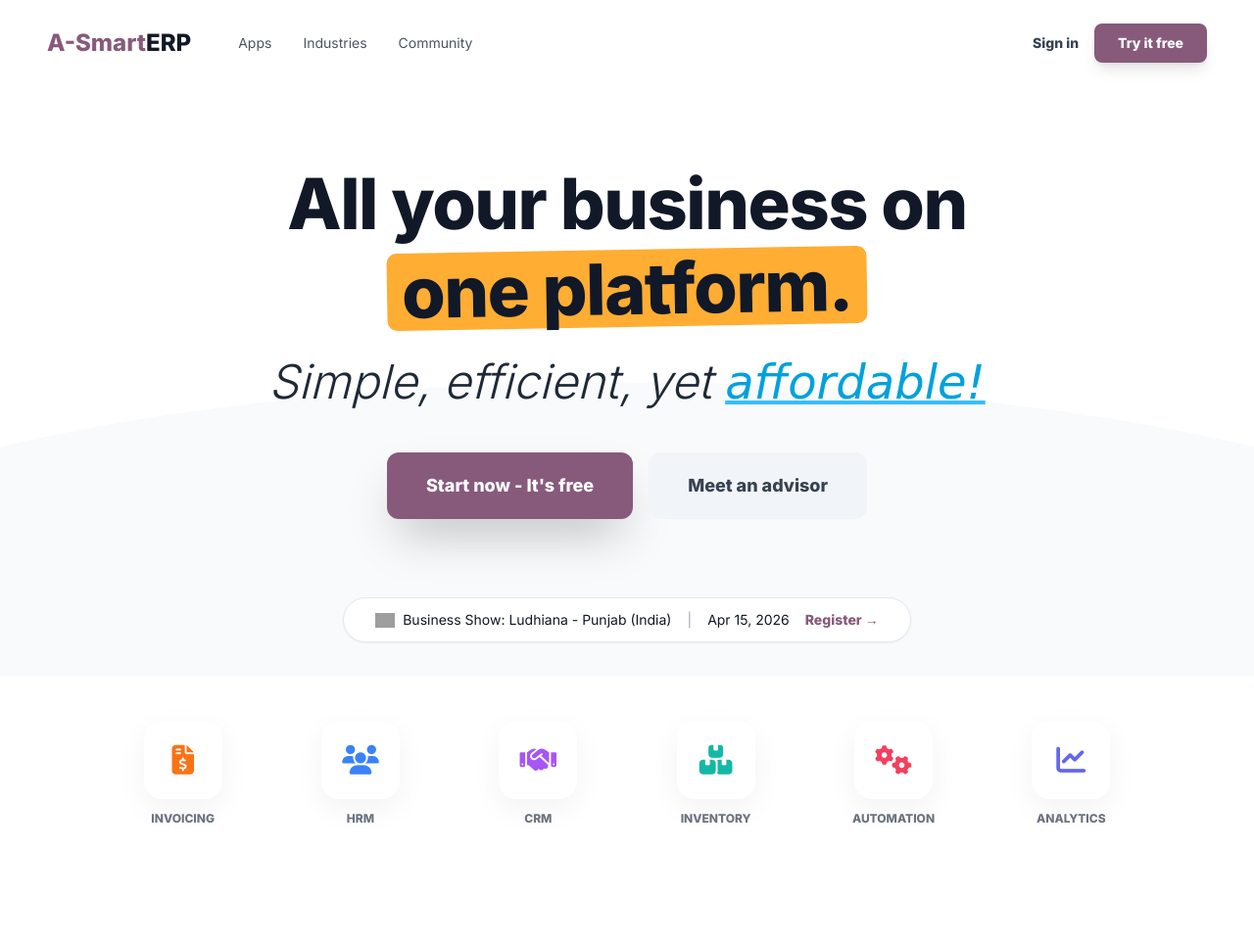
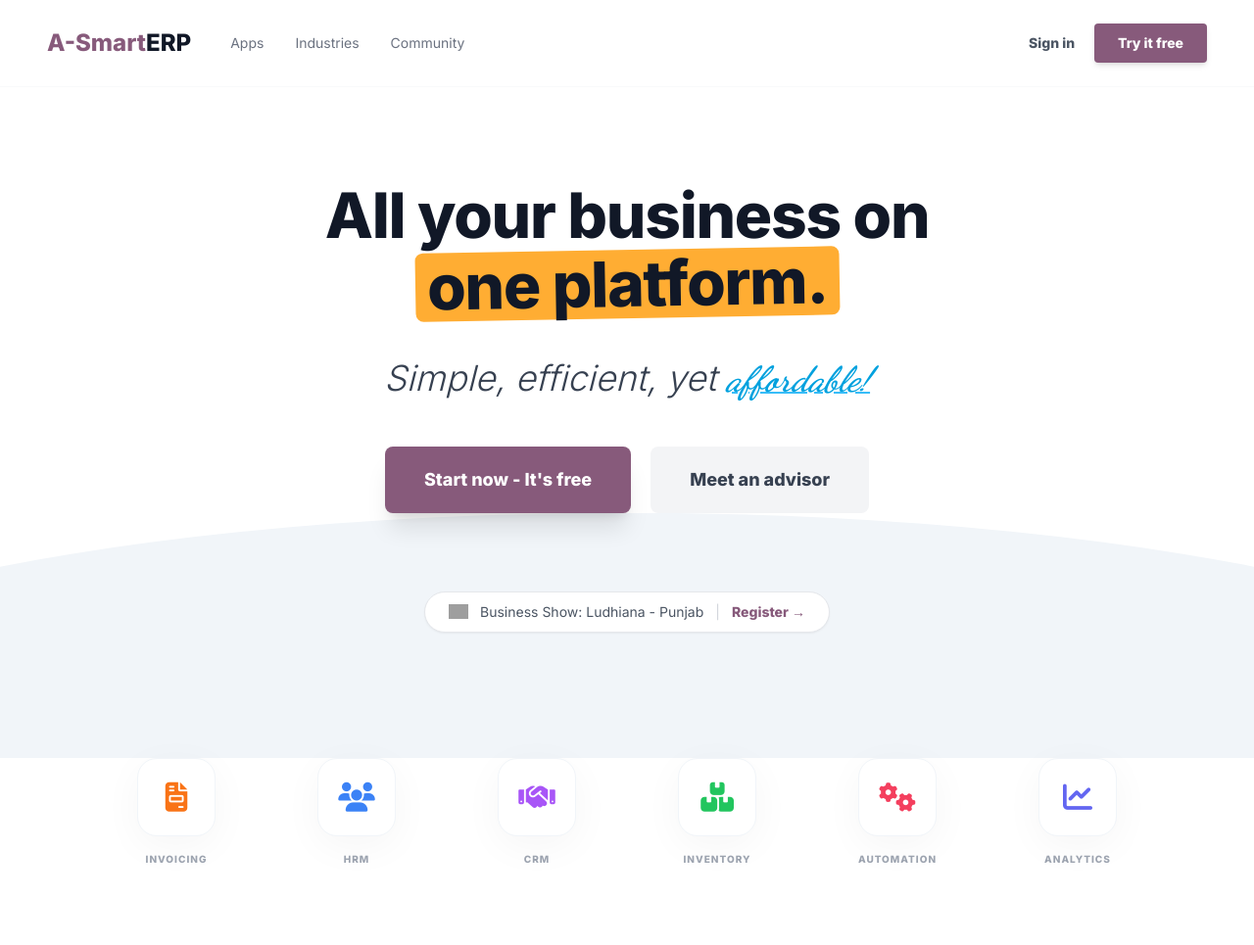
Before and after one commit to careatc1-pixel/A-SmartERP, a Python web app: template templates/login.html in a window 1280 px wide. Shown: the whole page at 98% size. Before the commit the page ends 841 px from the top, so only its background shows below. Run offline with Jinja, Linux system fonts and the light colour scheme; the template is opened without the code that fills it, so the values that code supplies are empty; some libraries are stand-ins or nearby versions; grey boxes are pictures that could not be loaded.

Commit message:
Invoicing-ERP-Reset-Wed 04/15/2026-11:58:59.77

```diff
--- a/templates/login.html
+++ b/templates/login.html
@@ -3,147 +3,115 @@
 <head>
     <meta charset="UTF-8">
     <meta name="viewport" content="width=device-width, initial-scale=1.0">
-    <title>A-SmartERP | All-in-One Business Platform</title>
+    <title>A-SmartERP | Business Platform</title>
     <script src="https://cdn.tailwindcss.com"></script>
     <script defer src="https://unpkg.com/alpinejs@3.x.x/dist/cdn.min.js"></script>
     <link rel="stylesheet" href="https://cdnjs.cloudflare.com/ajax/libs/animate.css/4.1.1/animate.min.css"/>
     <link rel="stylesheet" href="https://cdnjs.cloudflare.com/ajax/libs/font-awesome/6.5.0/css/all.min.css">
     <style>
         @import url('https://fonts.googleapis.com/css2?family=Inter:wght@300;400;600;800&family=Dancing+Script:wght@700&display=swap');
-
-        body { font-family: 'Inter', sans-serif; background-color: #fff; color: #111827; overflow-x: hidden; }
-
-        .hero-title { font-size: 4.5rem; line-height: 1.1; font-weight: 800; letter-spacing: -0.02em; }
-        .handwritten { font-family: 'Dancing+Script', cursive; color: #00A1DE; position: relative; }
-
-        .highlight-box {
-            background: #FFAD33;
-            padding: 0 15px;
-            border-radius: 10px;
-            display: inline-block;
-            transform: rotate(-1deg);
-        }
-
-        .wave-bg {
-            position: absolute;
-            bottom: 0;
-            left: 0;
-            width: 100%;
-            height: 300px;
-            background: #f8fafc;
-            clip-path: ellipse(80% 100% at 50% 100%);
-            z-index: -1;
-        }
-
-        .app-icon {
-            width: 80px;
-            height: 80px;
-            background: white;
-            border-radius: 18px;
-            box-shadow: 0 10px 30px rgba(0,0,0,0.05);
-            display: flex;
-            align-items: center;
-            justify-content: center;
-            transition: transform 0.3s ease;
-        }
-        .app-icon:hover { transform: translateY(-10px); }
+        body { font-family: 'Inter', sans-serif; background-color: #ffffff; color: #111827; }
+        .hero-title { font-size: 4rem; line-height: 1.1; font-weight: 800; letter-spacing: -0.02em; color: #111827; }
+        .handwritten { font-family: 'Dancing Script', cursive; color: #00A1DE; }
+        .highlight-orange { background: #FFAD33; padding: 0 12px; border-radius: 8px; display: inline-block; transform: rotate(-1deg); color: #111827; }
+        .wave-bottom { position: absolute; bottom: 0; left: 0; width: 100%; height: 250px; background: #f1f5f9; clip-path: ellipse(80% 100% at 50% 100%); z-index: -1; }
+        .app-card { background: white; border-radius: 20px; box-shadow: 0 10px 40px rgba(0,0,0,0.04); transition: all 0.3s ease; border: 1px solid #f1f5f9; }
+        .app-card:hover { transform: translateY(-10px); box-shadow: 0 20px 50px rgba(0,0,0,0.08); }
+        [x-cloak] { display: none !important; }
     </style>
 </head>
-<body x-data="{ loginModal: false }">
+<body x-data="{ openLogin: false }">
 
-    <nav class="flex justify-between items-center px-12 py-6">
-        <div class="flex items-center gap-12">
+    <nav class="flex justify-between items-center px-12 py-6 border-b border-gray-50 bg-white sticky top-0 z-50">
+        <div class="flex items-center gap-10">
             <h1 class="text-2xl font-bold text-[#875A7B]">A-Smart<span class="text-gray-900">ERP</span></h1>
-            <div class="hidden lg:flex gap-8 text-sm font-medium text-gray-600">
+            <div class="hidden lg:flex gap-8 text-sm font-medium text-gray-500">
                 <a href="#" class="hover:text-[#875A7B]">Apps</a>
                 <a href="#" class="hover:text-[#875A7B]">Industries</a>
                 <a href="#" class="hover:text-[#875A7B]">Community</a>
             </div>
         </div>
-        <div class="flex items-center gap-4">
-            <button @click="loginModal = true" class="text-sm font-bold text-gray-700 hover:text-[#875A7B]">Sign in</button>
-            <button @click="loginModal = true" class="bg-[#875A7B] text-white px-6 py-2.5 rounded-lg text-sm font-bold shadow-lg hover:bg-[#6b4762] transition-all">Try it free</button>
+        <div class="flex items-center gap-5">
+            <button @click="openLogin = true" class="text-sm font-bold text-gray-600 hover:text-[#875A7B]">Sign in</button>
+            <button @click="openLogin = true" class="bg-[#875A7B] text-white px-6 py-2.5 rounded text-sm font-bold shadow-md hover:bg-[#6b4762]">Try it free</button>
         </div>
     </nav>
 
-    <section class="relative pt-20 pb-40 text-center px-4">
-        <div class="max-w-5xl mx-auto">
+    <section class="relative pt-24 pb-32 text-center px-6 min-h-[80vh]">
+        <div class="max-w-4xl mx-auto">
             <h2 class="hero-title animate__animated animate__fadeInDown">
                 All your business on <br>
-                <span class="highlight-box mt-2">one platform.</span>
+                <span class="highlight-orange">one platform.</span>
             </h2>
-            <p class="text-5xl font-light mt-8 italic text-gray-800 animate__animated animate__fadeInUp">
-                Simple, efficient, yet <span class="handwritten underline decoration-sky-400 decoration-4">affordable!</span>
+            <p class="text-4xl font-light mt-10 italic text-gray-700">
+                Simple, efficient, yet <span class="handwritten underline decoration-sky-400 decoration-2">affordable!</span>
             </p>
 
-            <div class="mt-12 flex justify-center gap-4 animate__animated animate__fadeIn">
-                <button @click="loginModal = true" class="bg-[#875A7B] text-white px-10 py-5 rounded-xl text-lg font-bold shadow-2xl hover:scale-105 transition-all">Start now - It's free</button>
-                <button class="bg-[#f1f5f9] text-gray-700 px-10 py-5 rounded-xl text-lg font-bold hover:bg-gray-200 transition-all">Meet an advisor</button>
+            <div class="mt-12 flex justify-center gap-5">
+                <button @click="openLogin = true" class="bg-[#875A7B] text-white px-10 py-5 rounded-lg text-lg font-bold shadow-xl hover:scale-105 transition-all">Start now - It's free</button>
+                <button class="bg-gray-100 text-gray-700 px-10 py-5 rounded-lg text-lg font-bold hover:bg-gray-200 transition-all">Meet an advisor</button>
+            </div>
+
+            <div class="mt-20 inline-flex items-center gap-3 bg-white border rounded-full px-6 py-2.5 shadow-sm text-sm">
+                <img src="https://flagcdn.com/in.svg" class="w-5">
+                <span class="font-medium text-gray-600">Business Show: Ludhiana - Punjab</span>
+                <span class="text-gray-300">|</span>
+                <span class="font-bold text-[#875A7B]">Register →</span>
             </div>
         </div>
-
-        <div class="wave-bg"></div>
+        <div class="wave-bottom"></div>
     </section>
 
-    <div class="flex justify-center -mt-20 mb-20">
-        <div class="bg-white border rounded-full px-8 py-3 flex items-center gap-4 shadow-sm text-sm font-medium">
-            <span class="flex items-center gap-2"><img src="https://flagcdn.com/in.svg" class="w-5"> Business Show: Ludhiana - Punjab (India)</span>
-            <span class="text-gray-400">|</span>
-            <span>Apr 15, 2026</span>
-            <a href="#" class="text-[#875A7B] font-bold">Register →</a>
+    <section class="max-w-6xl mx-auto grid grid-cols-2 md:grid-cols-6 gap-8 px-10 mb-20">
+        <div class="flex flex-col items-center gap-4">
+            <div class="app-card w-20 h-20 flex items-center justify-center text-orange-500"><i class="fa-solid fa-file-invoice text-3xl"></i></div>
+            <span class="text-[10px] font-bold text-gray-400 uppercase tracking-widest">Invoicing</span>
         </div>
-    </div>
-
-    <section class="max-w-6xl mx-auto grid grid-cols-3 md:grid-cols-6 gap-8 px-12 mb-20">
-        <div class="flex flex-col items-center gap-3">
-            <div class="app-icon text-orange-500"><i class="fa-solid fa-file-invoice-dollar text-3xl"></i></div>
-            <span class="text-xs font-bold text-gray-500 uppercase">Invoicing</span>
+        <div class="flex flex-col items-center gap-4">
+            <div class="app-card w-20 h-20 flex items-center justify-center text-blue-500"><i class="fa-solid fa-users text-3xl"></i></div>
+            <span class="text-[10px] font-bold text-gray-400 uppercase tracking-widest">HRM</span>
         </div>
-        <div class="flex flex-col items-center gap-3">
-            <div class="app-icon text-blue-500"><i class="fa-solid fa-users text-3xl"></i></div>
-            <span class="text-xs font-bold text-gray-500 uppercase">HRM</span>
+        <div class="flex flex-col items-center gap-4">
+            <div class="app-card w-20 h-20 flex items-center justify-center text-purple-500"><i class="fa-solid fa-handshake text-3xl"></i></div>
+            <span class="text-[10px] font-bold text-gray-400 uppercase tracking-widest">CRM</span>
         </div>
-        <div class="flex flex-col items-center gap-3">
-            <div class="app-icon text-purple-500"><i class="fa-solid fa-handshake text-3xl"></i></div>
-            <span class="text-xs font-bold text-gray-500 uppercase">CRM</span>
+        <div class="flex flex-col items-center gap-4">
+            <div class="app-card w-20 h-20 flex items-center justify-center text-green-500"><i class="fa-solid fa-boxes-stacked text-3xl"></i></div>
+            <span class="text-[10px] font-bold text-gray-400 uppercase tracking-widest">Inventory</span>
         </div>
-        <div class="flex flex-col items-center gap-3">
-            <div class="app-icon text-teal-500"><i class="fa-solid fa-boxes-stacked text-3xl"></i></div>
-            <span class="text-xs font-bold text-gray-500 uppercase">Inventory</span>
+        <div class="flex flex-col items-center gap-4">
+            <div class="app-card w-20 h-20 flex items-center justify-center text-rose-500"><i class="fa-solid fa-gears text-3xl"></i></div>
+            <span class="text-[10px] font-bold text-gray-400 uppercase tracking-widest">Automation</span>
         </div>
-        <div class="flex flex-col items-center gap-3">
-            <div class="app-icon text-rose-500"><i class="fa-solid fa-gears text-3xl"></i></div>
-            <span class="text-xs font-bold text-gray-500 uppercase">Automation</span>
-        </div>
-        <div class="flex flex-col items-center gap-3">
-            <div class="app-icon text-indigo-500"><i class="fa-solid fa-chart-line text-3xl"></i></div>
-            <span class="text-xs font-bold text-gray-500 uppercase">Analytics</span>
+        <div class="flex flex-col items-center gap-4">
+            <div class="app-card w-20 h-20 flex items-center justify-center text-indigo-500"><i class="fa-solid fa-chart-line text-3xl"></i></div>
+            <span class="text-[10px] font-bold text-gray-400 uppercase tracking-widest">Analytics</span>
         </div>
     </section>
 
-    <div x-show="loginModal" x-cloak class="fixed inset-0 z-[200] flex items-center justify-center p-6">
-        <div @click="loginModal = false" class="absolute inset-0 bg-black/60 backdrop-blur-md"></div>
+    <div x-show="openLogin" x-cloak class="fixed inset-0 z-[100] flex items-center justify-center p-6">
+        <div @click="openLogin = false" class="absolute inset-0 bg-black/50 backdrop-blur-sm"></div>
         <div class="relative bg-white w-full max-w-md rounded-3xl p-10 shadow-2xl animate__animated animate__zoomIn">
-            <div class="text-center mb-8">
-                <h3 class="text-2xl font-black text-[#875A7B]">Welcome Back</h3>
-                <p class="text-gray-400 text-xs font-bold uppercase mt-2">Atharv Tech Co. Terminal</p>
+            <div class="text-center mb-10">
+                <h3 class="text-2xl font-extrabold text-[#875A7B]">Login to Account</h3>
+                <p class="text-gray-400 text-xs font-bold uppercase mt-2 tracking-widest">Atharv Tech Co. ERP</p>
             </div>
             <form method="POST" class="space-y-6">
-                <div>
-                    <input type="text" name="username" placeholder="Username" required
-                           class="w-full bg-gray-50 p-4 rounded-xl border focus:border-[#875A7B] outline-none font-semibold">
+                <div class="space-y-1">
+                    <label class="text-[10px] font-bold text-gray-400 uppercase ml-2">Email/Username</label>
+                    <input type="text" name="username" placeholder="admin" required class="w-full bg-gray-50 p-4 rounded-xl border focus:ring-2 ring-purple-100 outline-none font-medium">
                 </div>
-                <div>
-                    <input type="password" name="password" placeholder="Password" required
-                           class="w-full bg-gray-50 p-4 rounded-xl border focus:border-[#875A7B] outline-none font-semibold">
+                <div class="space-y-1">
+                    <label class="text-[10px] font-bold text-gray-400 uppercase ml-2">Password</label>
+                    <input type="password" name="password" placeholder="••••••••" required class="w-full bg-gray-50 p-4 rounded-xl border focus:ring-2 ring-purple-100 outline-none font-medium">
                 </div>
                 <button type="submit" class="w-full bg-[#875A7B] text-white p-5 rounded-2xl font-bold uppercase tracking-widest shadow-xl hover:bg-[#6b4762] transition-all">
-                    Enter Terminal
+                    Access My Apps
                 </button>
             </form>
-            <p class="mt-6 text-center text-[10px] text-gray-400 font-bold uppercase tracking-tighter italic">
-                Secure Cloud Infrastructure &copy; 2026
-            </p>
+            <div class="mt-8 text-center">
+                <button @click="openLogin = false" class="text-xs font-bold text-gray-400 uppercase hover:text-red-500 transition-colors">Cancel Access</button>
+            </div>
         </div>
     </div>
 
```
